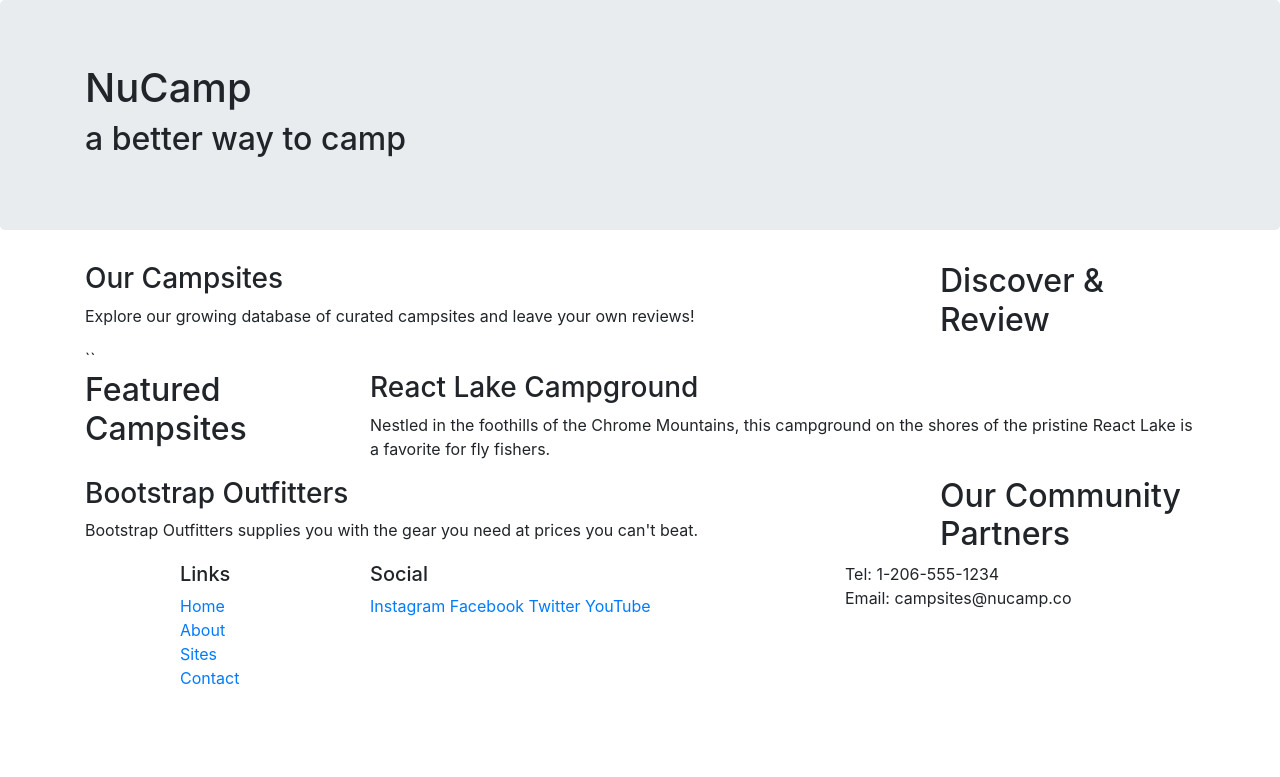
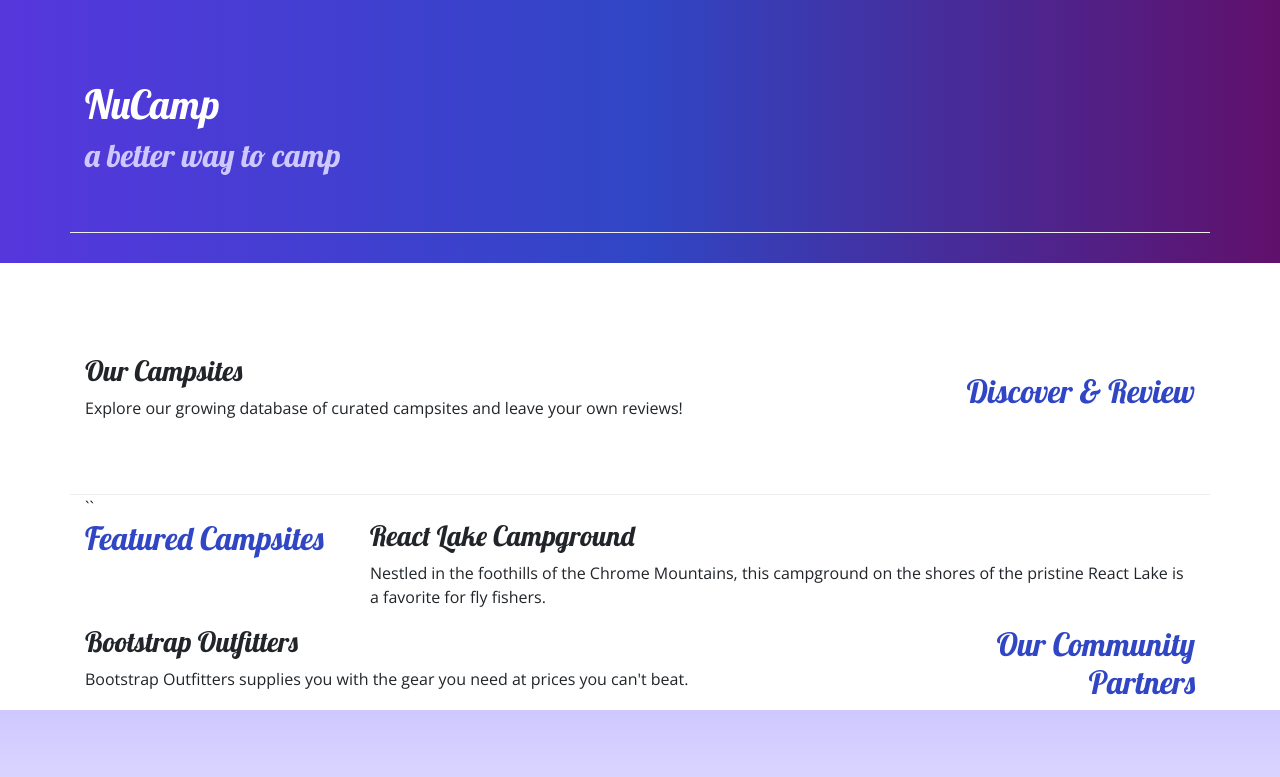
Before and after one commit to Brandy41/Bootstrap-Project-Setup, a website: page index.html in a window 1280 px wide. Shown: the top 777 px of the page. Drawn offline with nearby package versions, Linux system fonts and the light colour scheme.

Commit message:
Adding Custom Styles

```diff
--- a/index.html
+++ b/index.html
@@ -5,17 +5,19 @@
     <meta charset="utf-8" />
     <meta name="viewport" content="width=device-width, initial-scale=1" />
     <!--Required to make it responsive-->
-    <!--Bootstrap Css goes before or after regular CSS stylesheet-->
+    <!--Bootstrap CSS goes after regular CSS stylesheet-->
     <link rel="stylesheet" href="https://cdn.jsdelivr.net/npm/bootstrap@4.5.3/dist/css/bootstrap.min.css" integrity="sha384-TX8t27EcRE3e/ihU7zmQxVncDAy5uIKz4rEkgIXeMed4M0jlfIDPvg6uqKI2xXr2" crossorigin="anonymous">
+    <link rel="stylesheet" href="https://fonts.googleapis.com/css?family=Lobster|Open+Sans" />
+    <link rel="stylesheet" href="styles.css" />
 
     <title>NuCamp: A Better Way To Camp</title>
 </head>
 
 <body>
 
-    <header class="jumbotron">
+    <header class="jumbotron jumbotron-fluid">
         <div class="container">
-            <div class="row">
+            <div class="row row-content align-items-center">
                 <div class="col">
                     <h1>NuCamp</h1>
                     <h2>a better way to camp</h2>
@@ -24,9 +26,9 @@
         </div>
     </header>
     <div class="container">
-       <div class="row">
+        <div class="row row-content align-items-center">
             <div class="col-sm-4 order-sm-last col-md-3">
-                 <h2>Discover & Review</h2>
+                <h2 class="text-sm-right">Discover & Review</h2>
             </div>
             <div class="col">
                 <h3>Our Campsites</h3>
@@ -46,7 +48,8 @@
 
         <div class="row">
             <div class="col-sm-4 order-sm-last col-md-3">
-                <h2>Our Community Partners</h2>
+                <h2 class="text-sm-right">Our Community Partners</h2>
+
             </div>
             <div class="col">
                 <h3>Bootstrap Outfitters</h3>
@@ -56,7 +59,7 @@
     </div>
     <footer>
         <div class="container">
-            <div class="row">
+            <div class="row row-content align-items-center">
                 <div class="col-4 col-sm-2 offset-1">
                     <h5>Links</h5>
             		<ul class="list-unstyled">
@@ -66,14 +69,14 @@
                         <li><a href="#">Contact</a></li>
                     </ul>
                 </div>
-                <div class="col-6 col-sm-5">
+                <div class="col-6 col-sm-5 text-center">
                 	<h5>Social</h5>
                     <a href="http://instagram.com/">Instagram</a>
                     <a href="http://facebook.com/">Facebook</a>
                     <a href="http://twitter.com/">Twitter</a>
                     <a href="http://youtube.com/">YouTube</a>
                 </div>
-                <div class="col-sm-4">
+                <div class="col-sm-4 text-center">
                     Tel: 1-206-555-1234<br />
                     Email: campsites@nucamp.co
                 </div>
--- /dev/null
+++ b/styles.css
@@ -0,0 +1,32 @@
+body {
+    font-family: "Open Sans", sans-serif;
+}
+
+h1, h2, h3 {
+    font-family: "Lobster", cursive;
+}
+
+h2 {
+    color: #3046C5;
+}
+
+header h2 {
+    color: #CEC8FF;
+}
+
+footer {
+    background-image: linear-gradient(#CEC8FF, white);
+    padding: 20px 0;
+}
+
+.jumbotron {
+    padding: 30px;
+    background-image: linear-gradient(to right, #5637DD, #3046C5, #60106B);
+    color: white;
+}
+
+.row-content {
+    padding: 50px 0;
+    border-bottom: 1px ridge;
+    min-height: 200px;
+}
```
